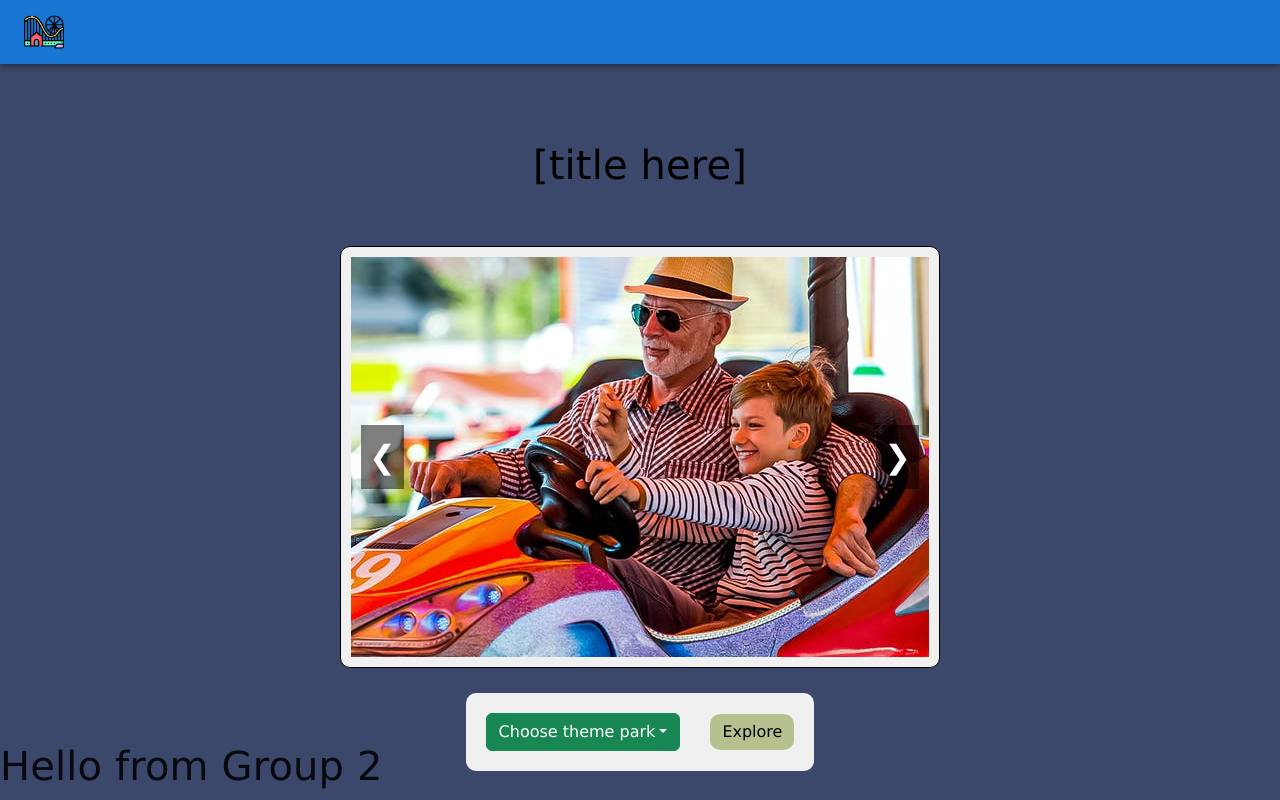
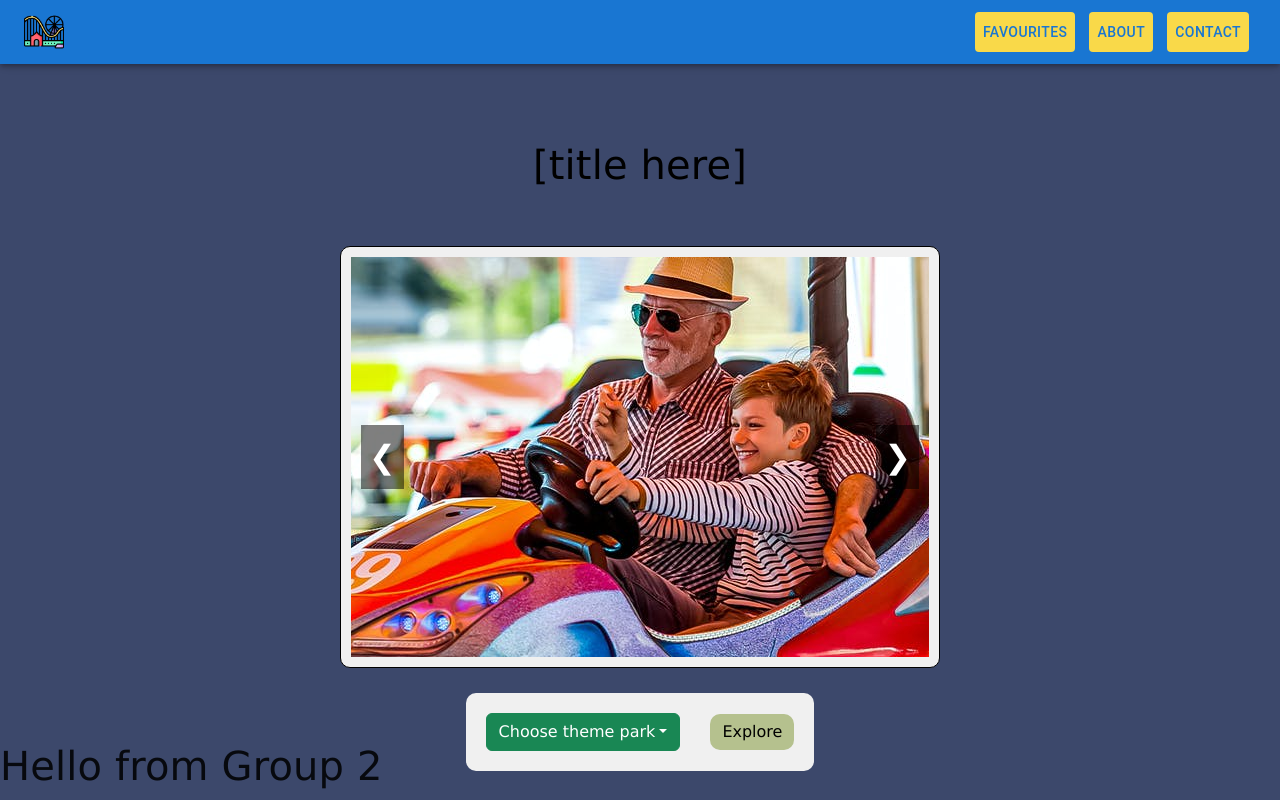
Before and after one commit to z-uza/CFG_Final_Project_Group_2, a React (Create React App) app in the folder group-app/: page / in a window 1280 px wide. Shown: the top 800 px of the page. Built offline with nearby package versions, Linux system fonts and the light colour scheme.

Commit message:
Making the nav buttons visible

```diff
--- a/group-app/src/components/Nav/Navigation.css
+++ b/group-app/src/components/Nav/Navigation.css
@@ -1,8 +1,5 @@
-.nav-bar-custom {
-    background-color: #01204E;
+.nav-button {
+    background-color: #F9D949 !important;
+    padding: 8px !important;
+    margin: 7px !important;
 }
-
-.nav-button {
-    background-color: #F9D949;
-    margin: 3px;
-}
```
